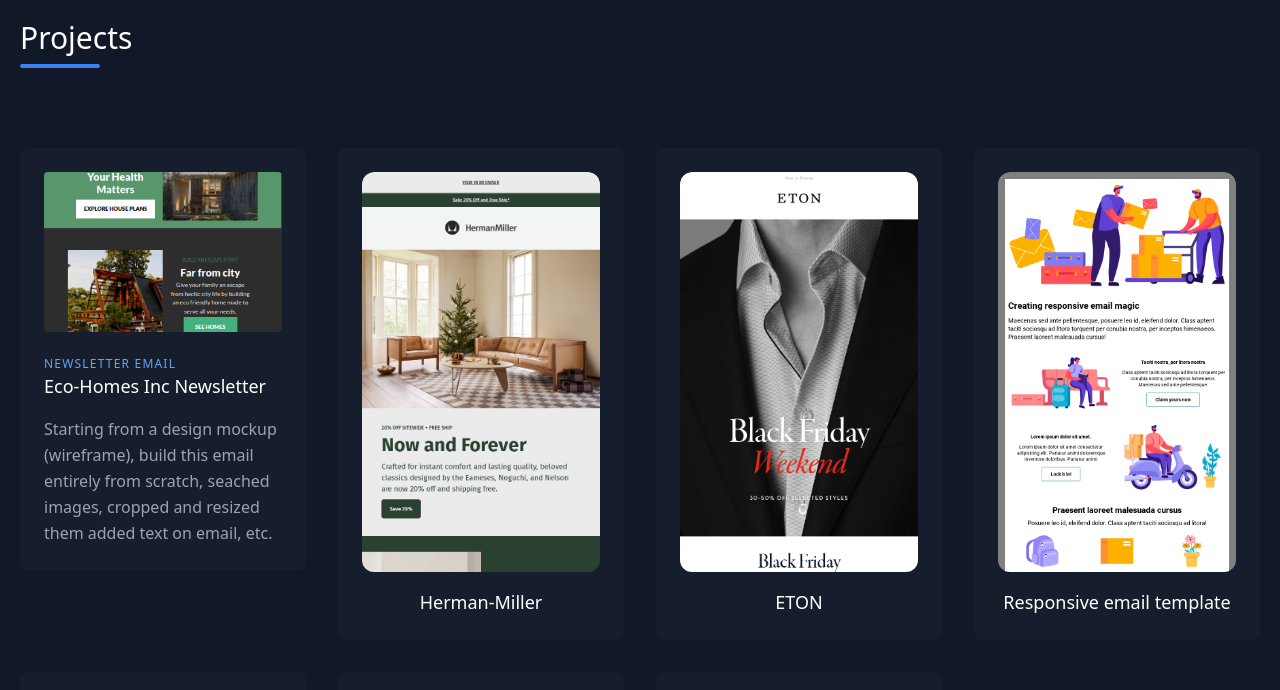
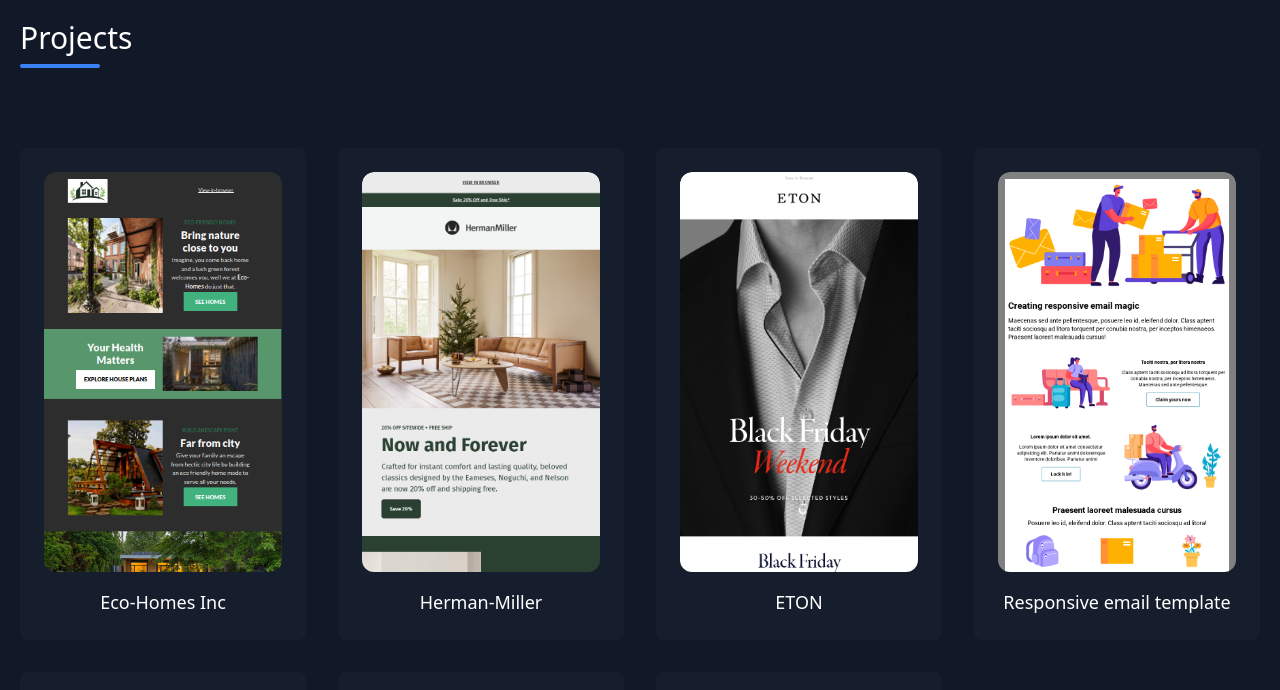
Before and after one commit to pushpendraa3/email, a plain HTML site: page index.html in a window 1280 px wide. Shown: the part 860-1550 px from the top of the page. Drawn offline with nearby package versions, Linux system fonts and the light colour scheme.

Commit message:
added eco homes project

```diff
--- a/index.html
+++ b/index.html
@@ -90,13 +90,27 @@
           </div>
           <div class="flex flex-wrap -m-4">
             <!-- project one email-template-from-START-->
-            <div class="xl:w-1/4 md:w-1/2 p-4">
+            <!-- <div class="xl:w-1/4 md:w-1/2 p-4">
               <a href="https://parcel.io/e/42b840a4-4cb1-43bb-b4d5-0e714037d86e?" target="_blank">
                 <div class="bg-gray-800 bg-opacity-40 p-6 rounded-lg">
                   <img class="h-40 rounded w-full object-cover object-center mb-6" src="images/project/email-dark.png" alt="email template">
                   <h3 class="tracking-widest text-blue-400 text-xs font-medium title-font">NEWSLETTER EMAIL</h3>
                   <h2 class="text-lg text-white font-medium title-font mb-4">Eco-Homes Inc Newsletter</h2>
                   <p class="leading-relaxed text-base">Starting from a design mockup (wireframe), build this email entirely from scratch, seached images, cropped and resized them added text on email, etc.</p>
+                </div>
+              </a>
+            </div> -->
+            <!-- project one -->
+            <div class="xl:w-1/4 md:w-1/2 p-4">
+              <a href="https://parcel.io/e/42b840a4-4cb1-43bb-b4d5-0e714037d86e?" target="_blank">
+                <div class="bg-gray-800 bg-opacity-40 p-6 rounded-lg">
+                  <div class="scrollable-div">
+                    <img class="scrollable-img " src="images/project/email-dark.png" alt="email template dark mode">
+                  </div>
+
+                  <!-- <h3 class="tracking-widest text-blue-400 text-xs font-medium title-font">PRODUCTION-READY EMAIL</h3> -->
+                  <h2 class="text-lg text-white font-medium title-font center">Eco-Homes Inc</h2>
+                  <!-- <p class="leading-relaxed text-base">Having some single column layouts and one double column layout, this email was easy to start with and increased  difficulty coming to end. </a></p> -->
                 </div>
               </a>
             </div>
```
